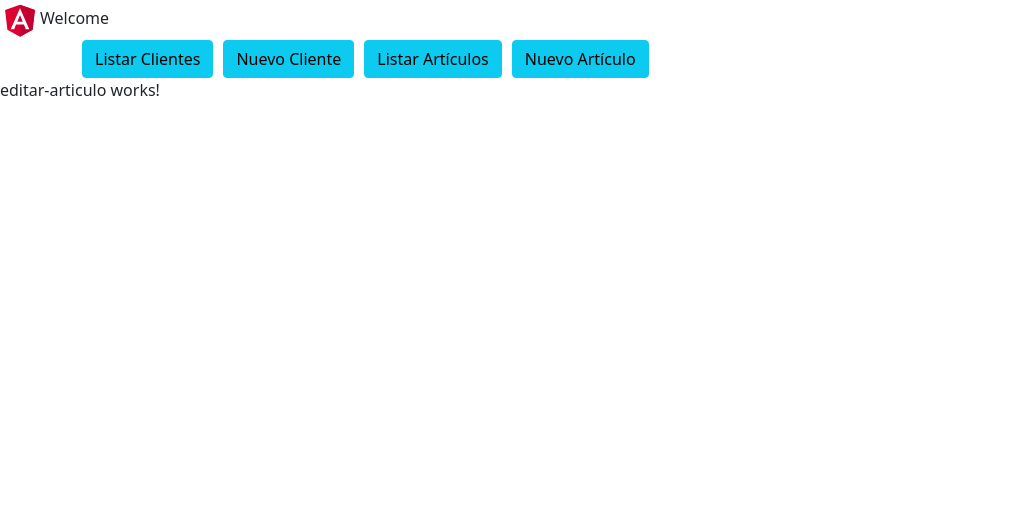
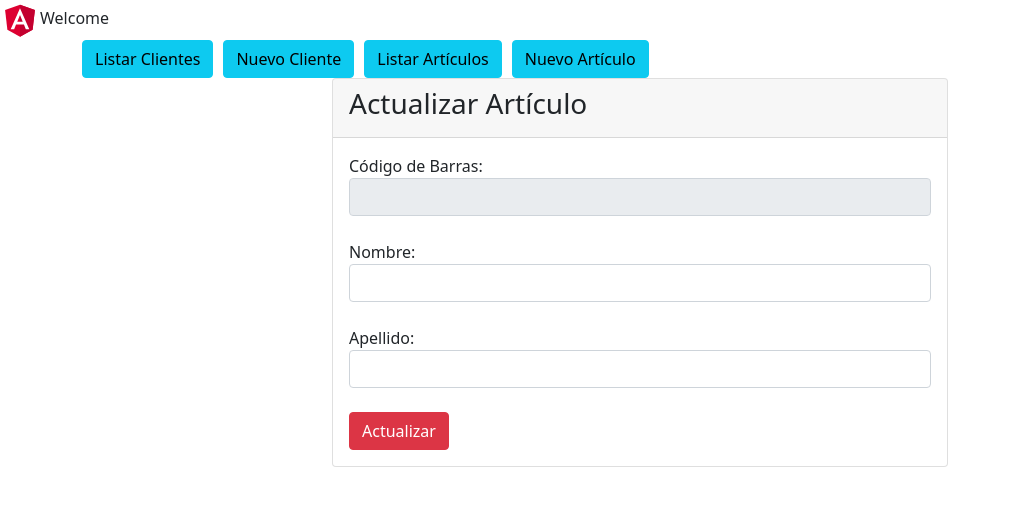
Before and after one commit to SolangePico/CRUD-Angular-SpringJava-MySql, an Angular app in the folder ALTIORAPICOSOLANGE/: page /editarArticulo in a window 1280 px wide. Shown: the top 506 px of the page, without its empty margins (0-1010 px from the left). Built offline with nearby package versions, Linux system fonts and the light colour scheme; no server answers.

Commit message:
Creacion de los metodo de editar y eliminar articulo

```diff
--- a/ALTIORAPICOSOLANGE/src/app/Articulo/editar-articulo/editar-articulo.component.html
+++ b/ALTIORAPICOSOLANGE/src/app/Articulo/editar-articulo/editar-articulo.component.html
@@ -1 +1,27 @@
-<p>editar-articulo works!</p>
+<div class="container col-md-6">
+    <div class="card">
+        <div class="card-header">
+            <h3>Actualizar Artículo</h3>
+        </div>
+        <div class="card-body">
+            <form action="">
+                <div class="form-group">
+                    <label for="">Código de Barras: </label>
+                    <input readonly type="text" class="form-control" [(ngModel)]="art.barCodeArticulo" name="barCodeArticulo">
+                </div>
+                <br>
+                <div class="form-group">
+                    <label for="">Nombre: </label>
+                    <input type="text" class="form-control" [(ngModel)]="art.nombreArticulo" name="nombreArticulo">
+                </div>
+                <br>
+                <div class="form-group">
+                    <label for="">Apellido: </label>
+                    <input type="text" class="form-control" [(ngModel)]="art.precioUnitarioArticulo" name="precioUnitarioArticulo">
+                </div>
+                <br>
+                <button (click)="actualizarArticulo()" class="btn btn-danger">Actualizar</button>
+            </form>
+        </div>
+    </div>
+</div>
--- a/ALTIORAPICOSOLANGE/src/app/Articulo/editar-articulo/editar-articulo.component.ts
+++ b/ALTIORAPICOSOLANGE/src/app/Articulo/editar-articulo/editar-articulo.component.ts
@@ -1,4 +1,7 @@
 import { Component, OnInit } from '@angular/core';
+import { Articulo } from 'src/app/Modelo/Articulo';
+import { Router } from '@angular/router';
+import { ServicesService } from 'src/app/Service/services.service';
 
 @Component({
   selector: 'app-editar-articulo',
@@ -7,9 +10,26 @@ import { Component, OnInit } from '@angular/core';
 })
 export class EditarArticuloComponent implements OnInit {
 
-  constructor() { }
+  art: Articulo = new Articulo();
+  constructor(private service: ServicesService, private router: Router) { }
 
   ngOnInit(): void {
+    this.editarArticulo();
   }
 
+  editarArticulo() {
+    let code = localStorage.getItem("code");
+    this.service.getArticuloCode(+code).subscribe(data => {
+      this.art = data;
+    })
+  }
+
+  actualizarArticulo() {
+    this.service.actualizarArticulo(this.art)
+      .subscribe(data => {
+        this.art = data;
+        alert("Se actualizo con éxito.");
+        this.router.navigate(["listarArticulo"]);
+      })
+  }
 }
--- a/ALTIORAPICOSOLANGE/src/app/Articulo/listar-articulos/listar-articulos.component.html
+++ b/ALTIORAPICOSOLANGE/src/app/Articulo/listar-articulos/listar-articulos.component.html
@@ -21,8 +21,8 @@
                         <td>{{articulo.nombreArticulo}}</td>
                         <td>{{articulo.precioUnitarioArticulo}}</td>
                         <td>
-                            <a class="btn btn-warning">Editar</a>
-                            <a class="btn btn-danger" style="margin-left: 10px;">Eliminar</a>
+                            <a (click)="editarArticulo(articulo)" class="btn btn-warning">Editar</a>
+                            <a (click)="eliminarArticulo(articulo)" class="btn btn-danger" style="margin-left: 10px;">Eliminar</a>
                         </td>
                     </tr>
                 </tbody>
--- a/ALTIORAPICOSOLANGE/src/app/Articulo/listar-articulos/listar-articulos.component.ts
+++ b/ALTIORAPICOSOLANGE/src/app/Articulo/listar-articulos/listar-articulos.component.ts
@@ -20,4 +20,17 @@ export class ListarArticulosComponent implements OnInit {
       })
   }
 
+  editarArticulo(articulo: Articulo): void {
+    localStorage.setItem("code", articulo.codeArticulo.toString());
+    this.router.navigate(["editarArticulo"]);
+  }
+
+  eliminarArticulo(articulo: Articulo) {
+    this.service.eliminarArticulo(articulo)
+      .subscribe(data => {
+        this.articulos = this.articulos.filter(p => p !== articulo);
+        alert("Cliente Eliminado");
+      })
+  }
+
 }
--- a/ALTIORAPICOSOLANGE/src/app/Service/services.service.ts
+++ b/ALTIORAPICOSOLANGE/src/app/Service/services.service.ts
@@ -42,4 +42,16 @@ export class ServicesService {
   crearArticulo(articulo: Articulo) {
     return this.http.post<Articulo>(this.UrlA, articulo);
   }
+
+  getArticuloCode(code: number) {
+    return this.http.get<Articulo>(this.UrlA + "/" + code);
+  }
+
+  actualizarArticulo(articulo: Articulo) {
+    return this.http.put<Articulo>(this.UrlA + "/" + articulo.codeArticulo, articulo);
+  }
+
+  eliminarArticulo(articulo: Articulo) {
+    return this.http.delete<Articulo>(this.UrlA + "/" + articulo.codeArticulo);
+  }
 }
```
